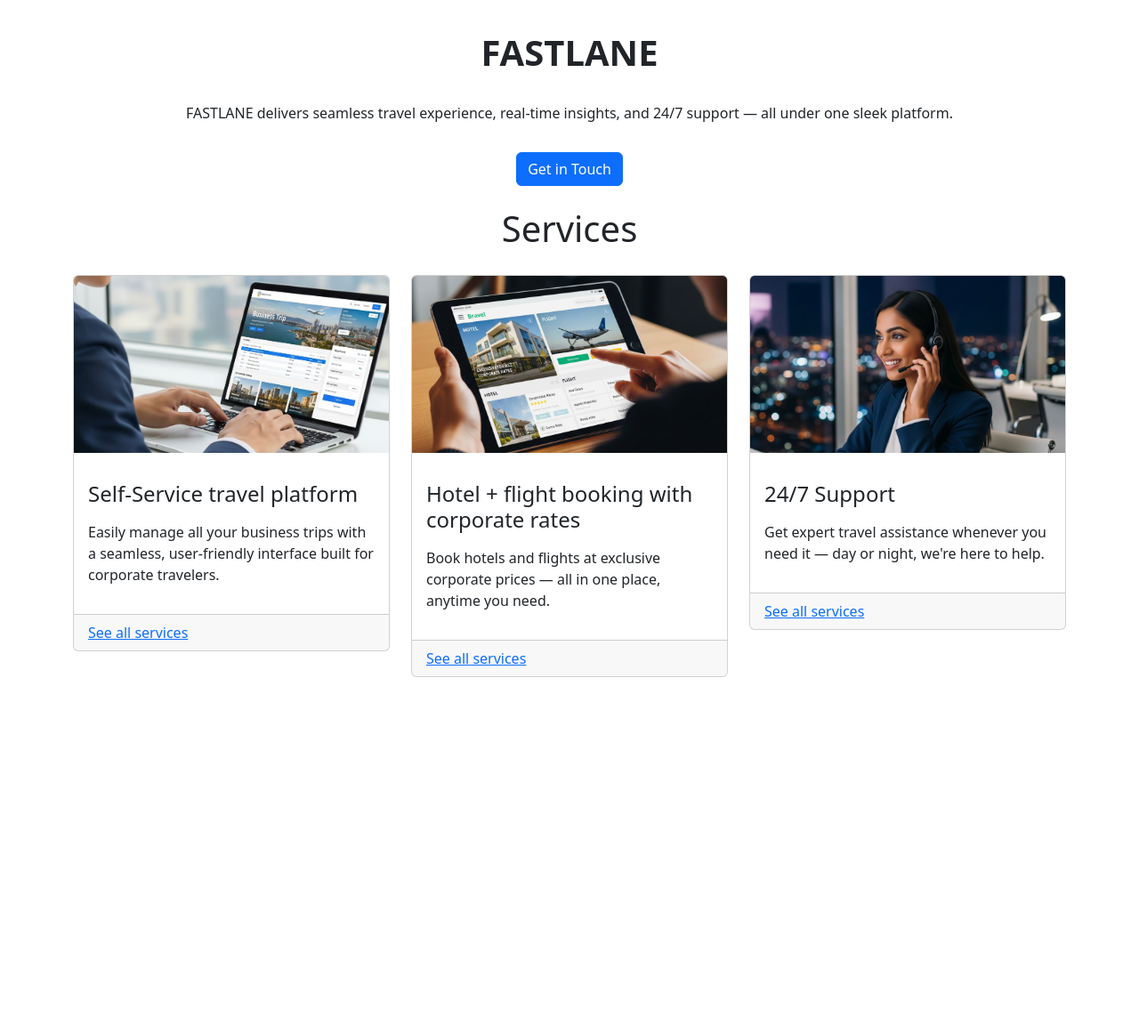
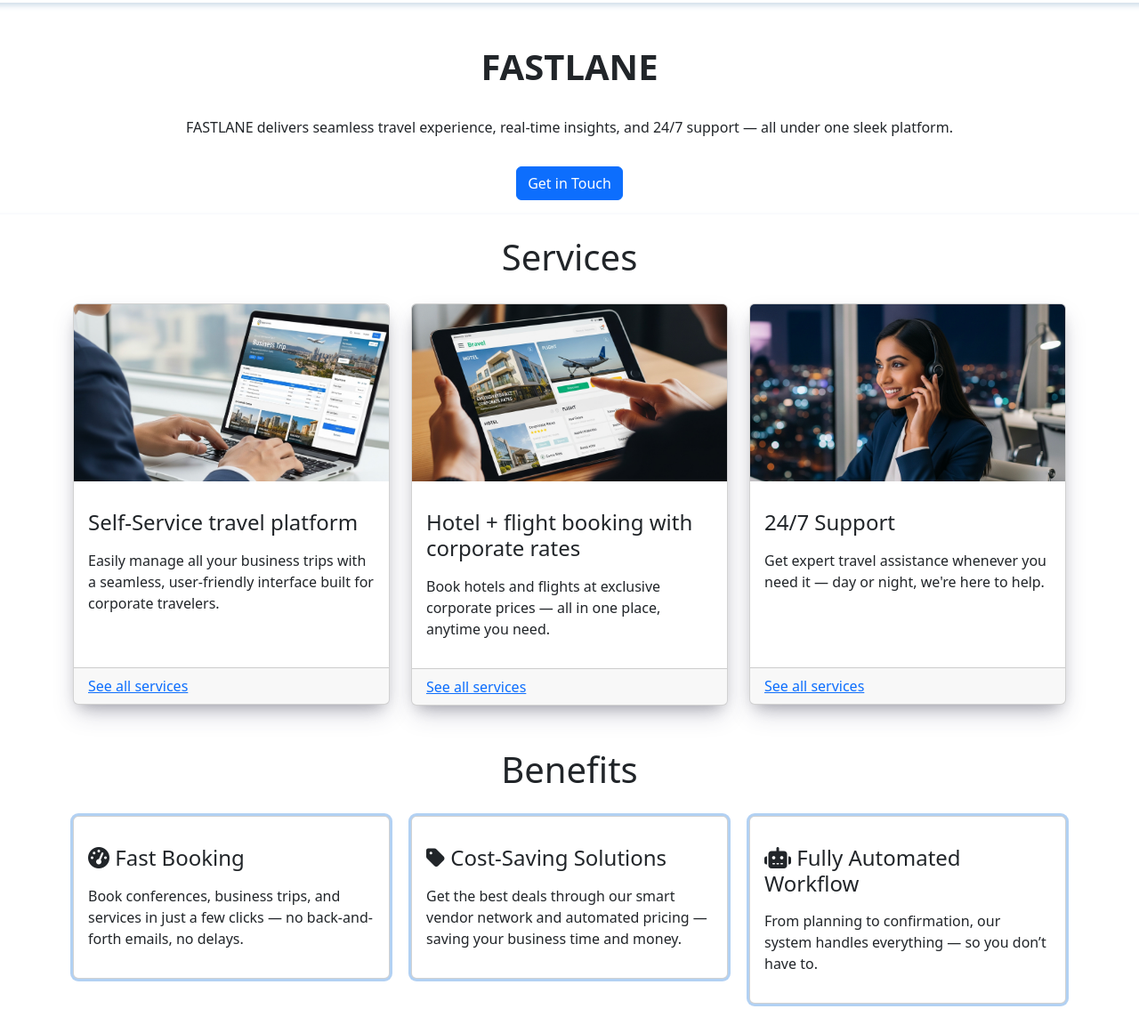
Before and after one commit to luckyfrappe/efficio, a plain HTML site: page index.html in a window 1280 px wide. Shown: the part 539-1691 px from the top of the page at 89% size. Before the commit the page ends 1300 px from the top, so only its background shows below. Drawn offline with nearby package versions, Linux system fonts and the light colour scheme.

Commit message:
Add benefits section

```diff
--- a/assets/css/style.css
+++ b/assets/css/style.css
@@ -30,9 +30,8 @@ p {
   font-size: 1rem;
 }
 
-.section {
-    margin-top: 2rem;
-    margin-bottom: 2rem;
+.card {
+    margin-bottom: 1.5rem;
 }
 
 /* Make hero video full length and under the navbar */
@@ -44,3 +43,23 @@ p {
   /* background-image: ; add fall-back image */
   overflow: hidden;
 }
+/* https://getcssscan.com/css-box-shadow-examples?ref=beautifulbuttons-bottom add credit */
+#services-section .card {
+  box-shadow: rgba(50, 50, 93, 0.25) 0px 13px 27px -5px, rgba(0, 0, 0, 0.3) 0px 8px 16px -8px;
+  min-height: 451px;
+}
+
+#benefits-section .card {
+  box-shadow: rgba(3, 102, 214, 0.3) 0px 0px 0px 3px;
+  min-height: 183px;
+}
+
+.hero-text {
+  box-shadow: rgb(204, 219, 232) 3px 3px 6px 0px inset, rgba(255, 255, 255, 0.5) -3px -3px 6px 1px inset;
+  padding: 1rem;
+  margin: 0;
+}
+
+#contact {
+  background-image: linear-gradient(135deg, #fdfcfb 0%, #e2d1c3 100%);
+}
--- a/index.html
+++ b/index.html
@@ -97,7 +97,7 @@
               Your browser does not support the video tag.
             </video>
           </div>
-          <div class="col-12 text-center">
+          <div class="col-12 text-center hero-text">
             <h1>FASTLANE</h1>
             <p>
               FASTLANE delivers seamless travel experience, real-time insights,
@@ -161,17 +161,51 @@
         </div>
       </section>
 
-      <!-- CTA -->
+      <!-- Benefits section -->
+       <section id="benefits-section" class="container">
+        <div class="row">
+          <div class="col-12 text-center">
+            <h2 class="display-6">Benefits</h2>
+          </div>
+          <div class="col-12 col-md-6 col-xl-4">
+            <div class="card">
+              <div class="card-body">
+                <h3 class="card-title"><i class="fa-solid fa-gauge-high"></i> Fast Booking</h3>
+                <p class="card-text">
+                  Book conferences, business trips, and services in just a few clicks — no back-and-forth emails, no delays.
+                </p>
+              </div>
+            </div>
+          </div>
+          <div class="col-12 col-md-6 col-xl-4">
+            <div class="card">
+              <div class="card-body">
+                <h3 class="card-title"><i class="fa-solid fa-tag"></i> Cost-Saving Solutions</h3>
+                <p class="card-text">
+                  Get the best deals through our smart vendor network and automated pricing — saving your business time and money.
+                </p>
+              </div>
+            </div>
+          </div>
+          <div class="col-12 col-md-6 col-xl-4">
+            <div class="card">
+              <div class="card-body">
+                <h3 class="card-title sub-heading-color"><i class="fa-solid fa-robot"></i> Fully Automated Workflow</h3>
+                <p class="card-text">
+                  From planning to confirmation, our system handles everything — so you don’t have to.
+                </p>
+              </div>
+            </div>
+          </div>
+        </div>
+      </section>
 
-      <!-- Benefits section -->
 
-      <!-- Bootstrap JS link -->
-      <script
-        src="https://cdn.jsdelivr.net/npm/bootstrap@5.3.6/dist/js/bootstrap.bundle.min.js"
-        integrity="sha384-j1CDi7MgGQ12Z7Qab0qlWQ/Qqz24Gc6BM0thvEMVjHnfYGF0rmFCozFSxQBxwHKO"
-        crossorigin="anonymous"
-      ></script>
     </main>
+
+
+
+    </footer>
     <!-- JavaScript code borrowed from Code Institute to ensure the Bootstrap mobile navbar collapses when navigating to in-page links
     <script>
       document
@@ -194,5 +228,13 @@
           });
         });
     </script> -->
+    <!-- Bootstrap JS link -->
+      <script
+        src="https://cdn.jsdelivr.net/npm/bootstrap@5.3.6/dist/js/bootstrap.bundle.min.js"
+        integrity="sha384-j1CDi7MgGQ12Z7Qab0qlWQ/Qqz24Gc6BM0thvEMVjHnfYGF0rmFCozFSxQBxwHKO"
+        crossorigin="anonymous"
+      ></script>
+      <!-- Fontawesome import dont forget readme -->
+      <script src="https://kit.fontawesome.com/1ca7252419.js" crossorigin="anonymous"></script>
   </body>
 </html>
```
